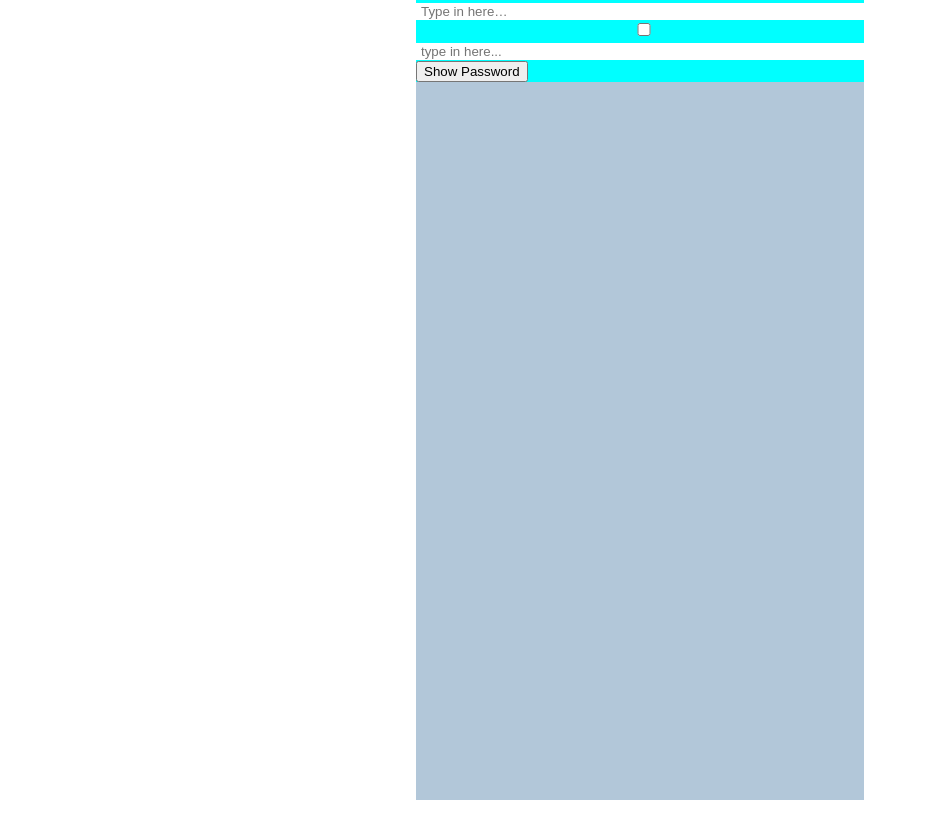
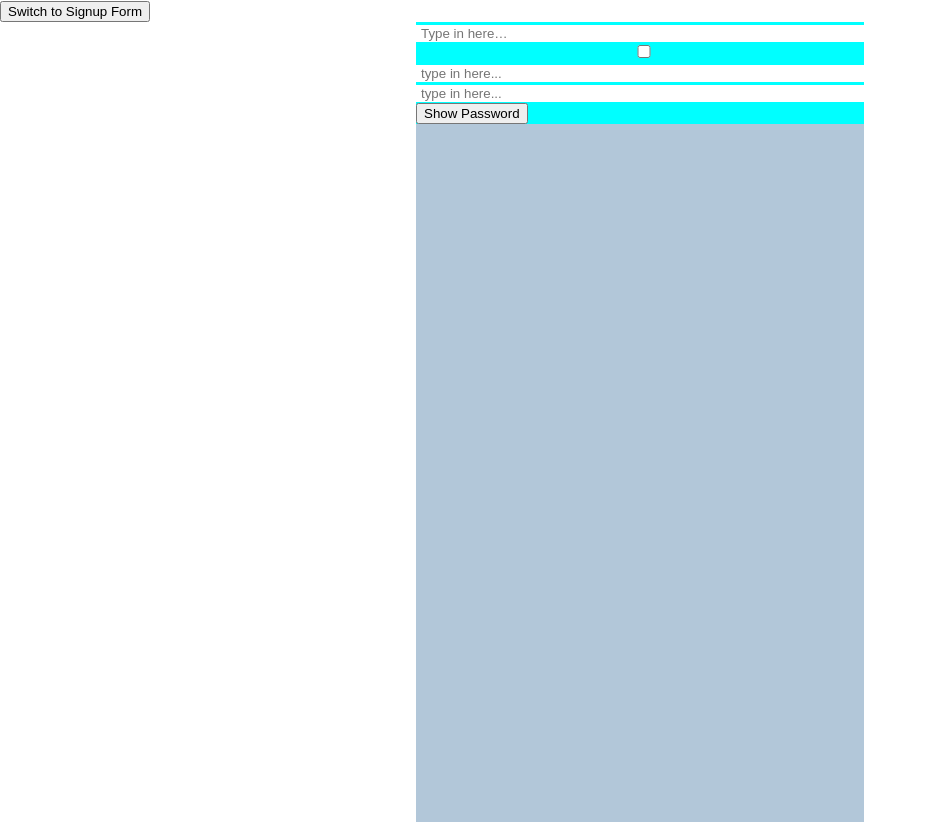
Before and after one commit to letelumiere/react-legacy-repo, a React (Create React App) app: page / in a window 1280 px wide. Shown: the whole page, without its empty margins (0-927 px from the left). Before the commit the page ends 800 px from the top, so only its background shows below. Built offline with nearby package versions, Linux system fonts and the light colour scheme; no server answers.

Commit message:
creates components for main.

```diff
--- a/src/App.js
+++ b/src/App.js
@@ -4,9 +4,10 @@ import { BrowserRouter, Routes, Route } from "react-router-dom";
 import socket from "./server";
 import RoomListPage from "./pages/RoomListPage/RoomListPage.jsx";
 import ChatPage from "./pages/ChatPage/ChatPage.jsx";
+import MainPage from "./pages/MainPage/MainPage.jsx";
 
 import "./App.css";
-import SignupPage from "./pages/SignupPage/SignupPage.jsx";
+
 
 function App() {
   const [user, setUser] = useState(null);
@@ -35,7 +36,7 @@ function App() {
 return (
     <BrowserRouter>
       <Routes>
-        <Route exact path="/" element={<SignupPage />} />
+        <Route exact path="/" element={<MainPage />} />
         <Route exact path="/roomList/:id" element={<RoomListPage rooms={rooms} />} />
         <Route exact path="/room/:id" element={<ChatPage user={user} />} />
       </Routes>
--- /dev/null
+++ b/src/components/Register/RegisterForm.jsx
@@ -0,0 +1,66 @@
+import React, { useEffect, useState } from "react";
+import socket from "../../server";
+import { useNavigate } from "react-router-dom";
+import "./RegisterFormStyle.css";
+import { Checkbox } from "@mui/joy";
+
+const RegisterForm = () => {
+    const [emailRemembered, setEmailRemembered] = useState(false);
+    const [emailInput, setEmailInput] = useState('');
+    const [inputPassword, setInputPassword] = useState(false);
+    const [inputPasswordRetype, setInputPasswordRetype] = useState(false);
+
+    useEffect(() => {
+        const storedEmail = localStorage.getItem("email");
+        if (storedEmail !== null) {
+            setEmailRemembered(JSON.parse(storedEmail));
+        }
+    }, []);
+
+    const handleEmailRememberChange = (event) => {
+        const checked = event.target.checked;
+        setEmailRemembered(checked);
+        localStorage.setItem("email", JSON.stringify(checked));
+    }
+
+    const passwordVisibility = (event) => {
+        event.preventDefault(); // 새로고침, 혹은 리다이렉트 방지
+        setInputPassword(!inputPassword);
+        setInputPasswordRetype(!inputPasswordRetype);
+    }
+
+    return (
+        <div className="register-body">
+            <form>
+                <input
+                    className="register-email"
+                    placeholder="Type in here…"
+                    value={emailInput}
+                    onChange={(e) => setEmailInput(e.target.value)}
+                />
+                <input
+                    className="register-email-remember"
+                    type="checkbox"
+                    checked={emailRemembered}
+                    onChange={handleEmailRememberChange}
+                />
+                <input
+                    className="register-password"
+                    type={inputPassword ? "text" : "password"}
+                    placeholder="type in here..."
+                />
+                <input
+                    className="register-password-retype"
+                    type={inputPasswordRetype ? "text" : "password"}
+                    placeholder="type in here..."
+                />
+
+                <button onClick={passwordVisibility}>
+                    {inputPassword ? "Hide Password" : "Show Password"}
+                </button>
+            </form>
+        </div>
+    );
+};
+
+export default RegisterForm;
--- /dev/null
+++ b/src/components/Register/RegisterFormStyle.css
@@ -0,0 +1,14 @@
+.register-body {
+    height:100vh;
+    background-image: url("../../../public/background.png");
+    margin-left: auto;
+    margin-right: auto;
+    max-width: 28rem;
+    position: relative;
+}
+
+.register-body form {
+    width: auto;
+    background-color: aqua;
+    position: inherit;
+}
--- a/src/pages/SignupPage/SignupPage.jsx
+++ b/src/components/Signup/SignupForm.jsx
@@ -1,11 +1,11 @@
 import React, { useEffect, useState } from "react";
 import socket from "../../server";
 import { useNavigate } from "react-router-dom";
-import "./SignupPageStyle.css";
+import "./SignupFormStyle.css";
 import { Checkbox } from "@mui/joy";
 
 
-const SignupPage = () => {
+const SignupForm = () => {
     const [emailRemembered, setEmailRemembered] = useState(false);
     const [emailInput, setEmailInput] = useState('');
     const [inputPassword, setInputPassword] = useState(false);
@@ -56,4 +56,4 @@ const SignupPage = () => {
     );
 };
 
-export default SignupPage;
+export default SignupForm;
--- /dev/null
+++ b/src/pages/MainPage/MainPage.css
@@ -0,0 +1,14 @@
+.signup-body {
+    height:100vh;
+    background-image: url("../../../public/background.png");
+    margin-left: auto;
+    margin-right: auto;
+    max-width: 28rem;
+    position: relative;
+}
+
+.signup-body form{
+    width: auto;
+    background-color: aqua;
+    position: inherit;
+}
--- /dev/null
+++ b/src/pages/MainPage/MainPage.jsx
@@ -0,0 +1,52 @@
+import React, { useState } from "react";
+import RegisterForm from "../../components/Register/RegisterForm";
+import SignupForm from "../../components/Signup/SignupForm";
+
+const MainPage = () => {
+    const [showRegisterForm, setShowRegisterForm] = useState(false);
+
+    const toggleForm = () => {
+        setShowRegisterForm(!showRegisterForm);
+    };
+
+    return (
+        <div>
+            <button onClick={toggleForm}>
+                {showRegisterForm ? "Switch to Login Form" : "Switch to Signup Form"}
+            </button>
+            <div>
+                {showRegisterForm ? <SignupForm /> : <RegisterForm />}
+            </div>
+        </div>
+    );
+};
+
+export default MainPage;
+
+/*
+
+import React, { useState } from "react";
+import RegisterForm from "../../components/Register/RegisterForm";
+import SignupForm from "../../components/Signup/SignupForm";
+
+const MainPage = () => {
+    const [showRegisterForm, setShowRegisterForm] = useState(false);
+
+    const toggleForm = () => {
+        setShowRegisterForm(!showRegisterForm);
+    };
+
+    return (
+        <div>
+            <button onClick={toggleForm}>
+                {showRegisterForm ? "Switch to Login Form" : "Switch to Signup Form"}
+            </button>
+            <div>
+                {showRegisterForm ? <SignupForm /> : <RegisterForm />}
+            </div>
+        </div>
+    );
+};
+
+export default MainPage;
+*/
```
Also changed, not shown: src/components/Signup/SignupFormStyle.css (renamed from src/pages/SignupPage/SignupPageStyle.css).
